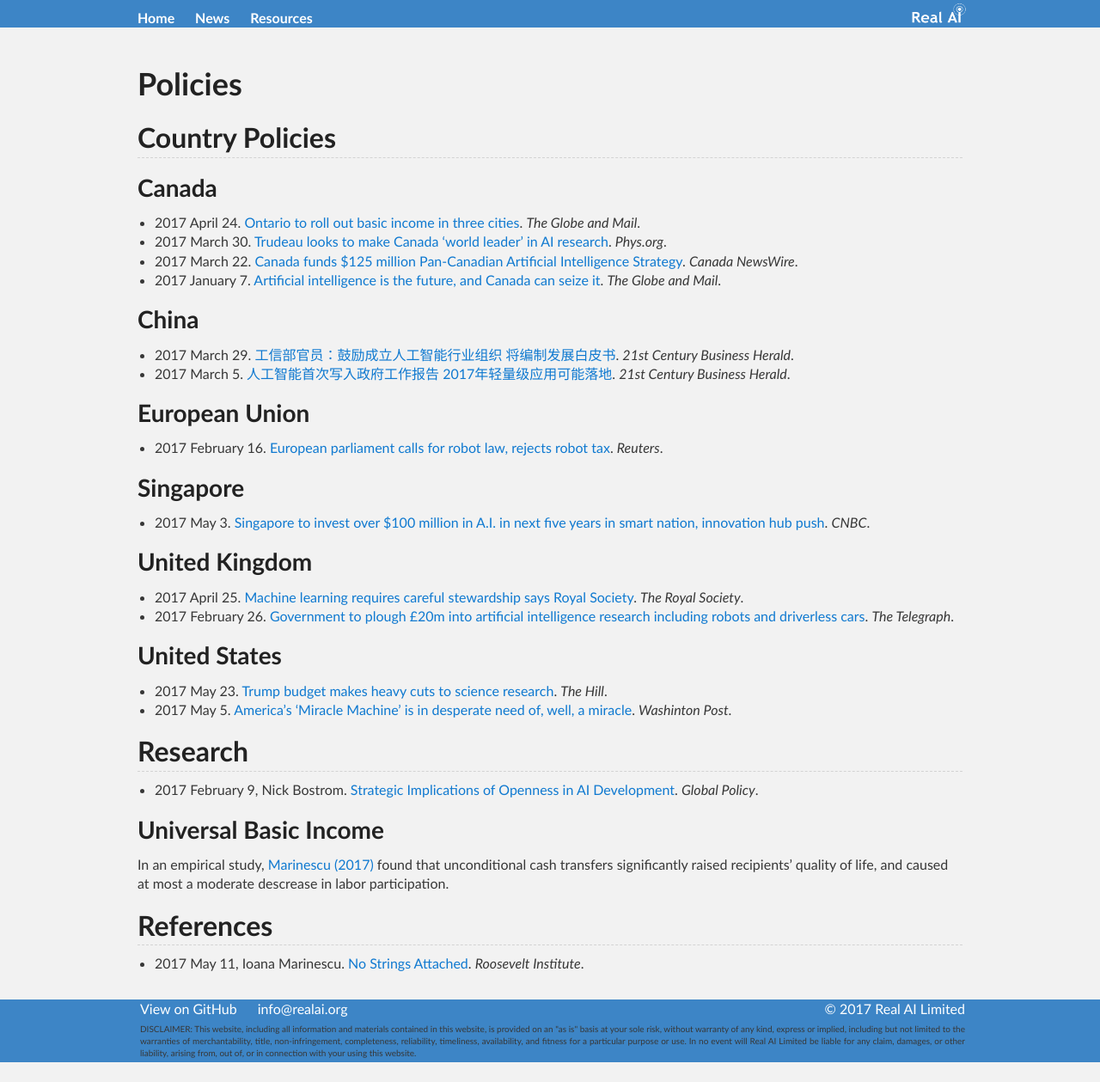
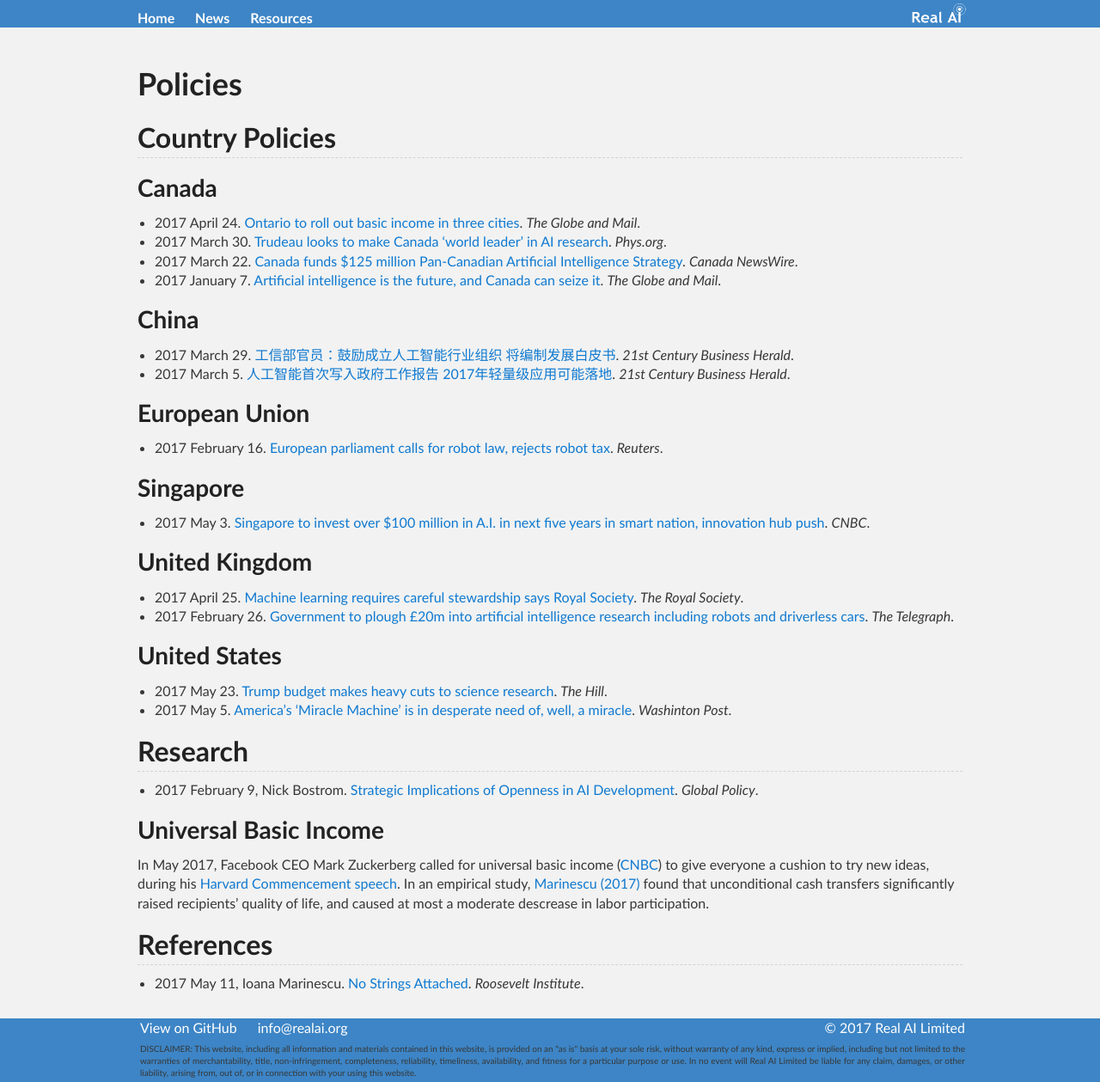
Before and after one commit to Tonywuhk/realai.org, a Jekyll site: the page built from policies.md, in a window 1280 px wide. Shown: the whole page at 86% size. Built offline with Jekyll 4.4.1, drawn with Linux system fonts in a browser that asks for light colours; our own code applies the rules of GitHub Pages for plain Markdown files; comment, search, counter and statistics services are not loaded; the repository's description, which GitHub fills in, is left out; before the commit the page ends 1236 px from its top, so only the background shows below that.

Commit message:
Update policies.md

```diff
--- a/policies.md
+++ b/policies.md
@@ -42,6 +42,7 @@
 
 ### Universal Basic Income
 
+In May 2017, Facebook CEO Mark Zuckerberg called for universal basic income ([CNBC](http://www.cnbc.com/2017/05/25/mark-zuckerberg-calls-for-universal-basic-income-at-harvard-speech.html)) to give everyone a cushion to try new ideas, during his [Harvard Commencement speech](http://news.harvard.edu/gazette/story/2017/05/mark-zuckerbergs-speech-as-written-for-harvards-class-of-2017/).
 In an empirical study, [Marinescu (2017)](http://rooseveltinstitute.org/no-strings-attached/) found that unconditional cash transfers significantly raised recipients' quality of life, and caused at most a moderate descrease in labor participation.
 
 ## References
```
